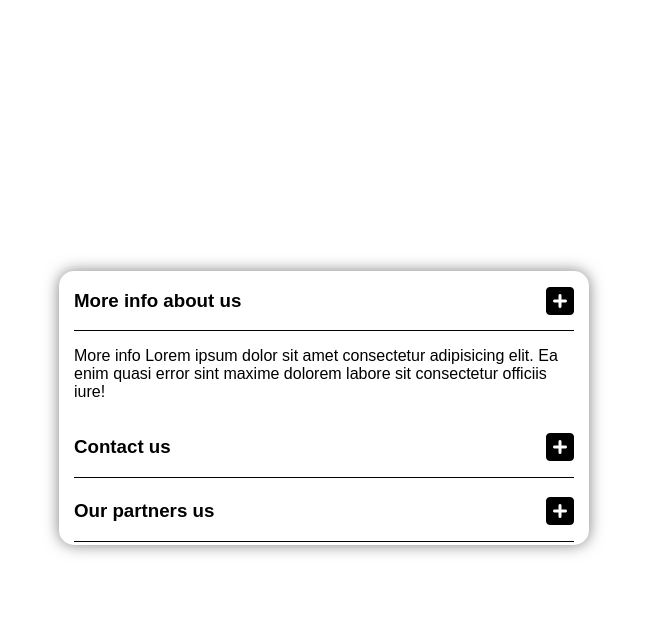
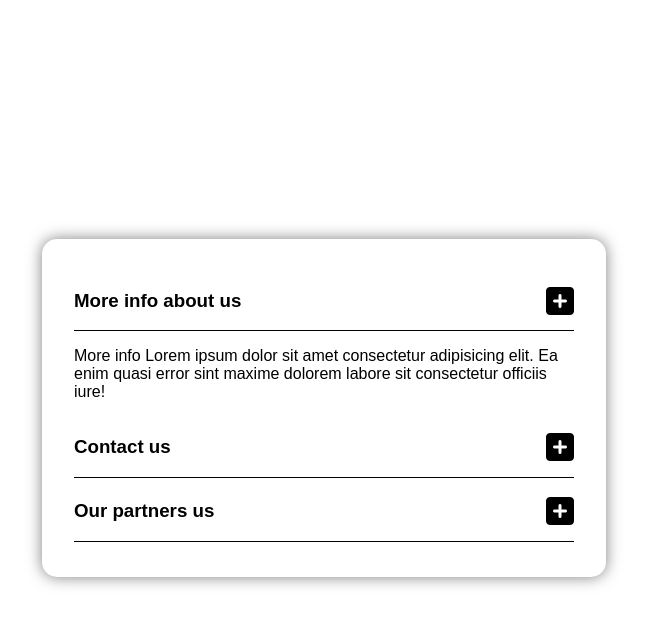
Before and after one commit to Jackmarrow/toggle-section, a plain HTML site: page index.html in a window 1280 px wide. Both pictures are taken after a click on the icon 876 px from the left and 341 px from the top of the page. Shown: the whole page, without its empty margins (316-963 px from the left). Drawn offline with Linux system fonts and the light colour scheme.

Commit message:
section drop feature added

```diff
--- a/public/css/app.css
+++ b/public/css/app.css
@@ -12,7 +12,7 @@ body{
 
 .container{
     box-shadow: 0 0 15px rgba(0, 0, 0, 0.5);
-    padding: 0 15px;
+    padding: 2rem;
     border-radius: 15px;
     width: 500px;
 }
--- a/public/js/app.js
+++ b/public/js/app.js
@@ -5,7 +5,10 @@ const allBtn = document.querySelectorAll('.open-modal');
 allBtn.forEach(element => {
     element.addEventListener('click', ()=>{
         allModal.forEach(ele => {
-            if(element.getAttribute('id') === ele.getAttribute('id')){
+            if(ele.className.includes('show') && element.getAttribute('id') !== ele.getAttribute('id')){
+                ele.classList.remove('show');
+            }
+            else if(element.getAttribute('id') === ele.getAttribute('id')){
                 ele.classList.toggle('show')
             }
         })
```
